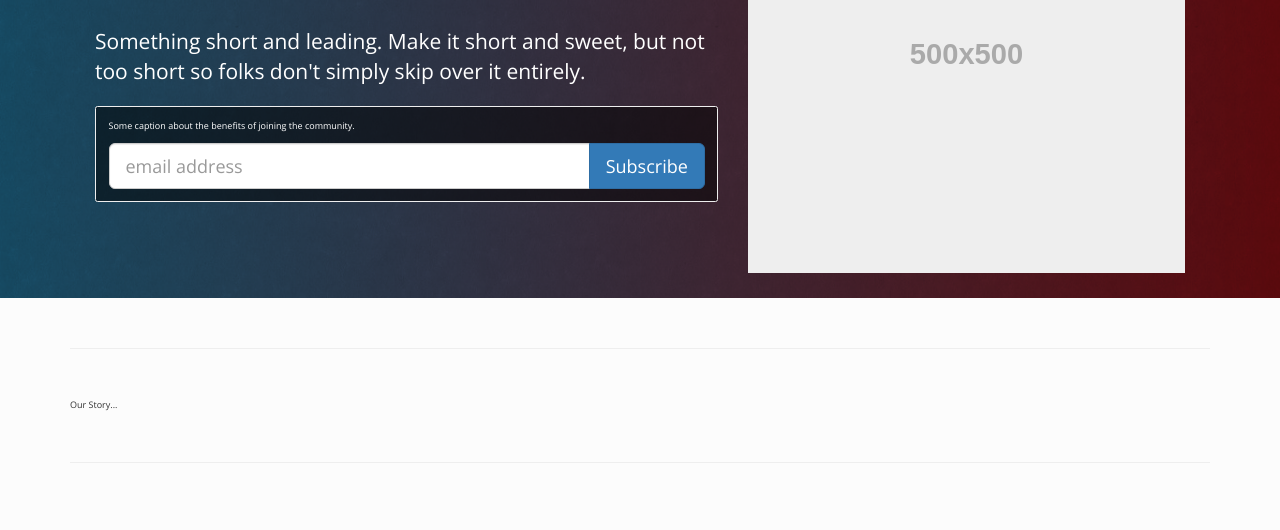
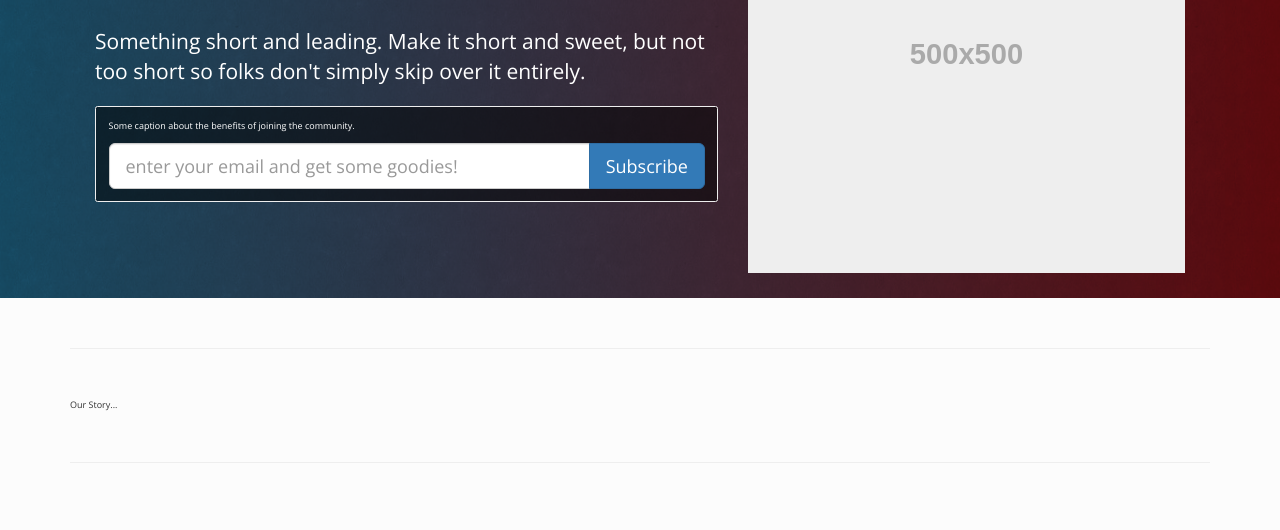
Before and after one commit to Spokepoint/superpacapp, a plain HTML site: page index.html in a window 1280 px wide. Shown: the part 264-794 px from the top of the page. Drawn offline with nearby package versions, Linux system fonts and the light colour scheme.

Commit message:
change copy of placeholder

```diff
--- a/index.html
+++ b/index.html
@@ -62,7 +62,7 @@
             <div id="mc_embed_signup">
               <form action="//glassymedia.us5.list-manage.com/subscribe/post?u=5bcae02eff8434e42c8839b5f&amp;id=e2ba5ad3d9" method="post" id="mc-embedded-subscribe-form" name="mc-embedded-subscribe-form" class="validate" target="_blank" novalidate>
                 <div id="mc_embed_signup_scroll" class="input-group input-group-lg">
-                  <input type="email" value="" name="EMAIL"  class="form-control email" id="mce-EMAIL" placeholder="email address" required>
+                  <input type="email" value="" name="EMAIL"  class="form-control email" id="mce-EMAIL" placeholder="enter your email and get some goodies!" required>
 
                   <!-- real people should not fill this in and expect good things - do not remove this or risk form bot signups-->
                   <div style="position: absolute; left: -5000px;"><input type="text" name="b_5bcae02eff8434e42c8839b5f_e2ba5ad3d9" tabindex="-1" value="">
```
